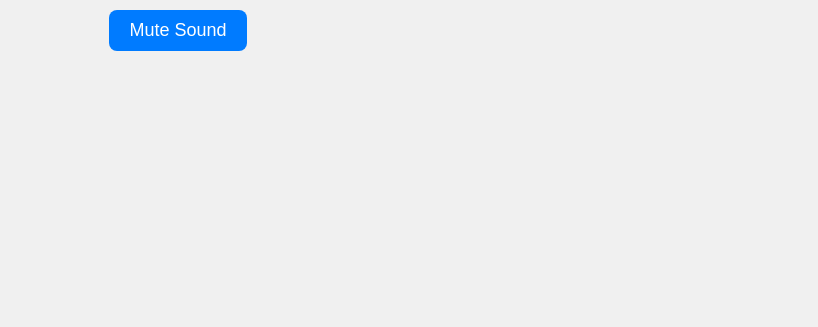
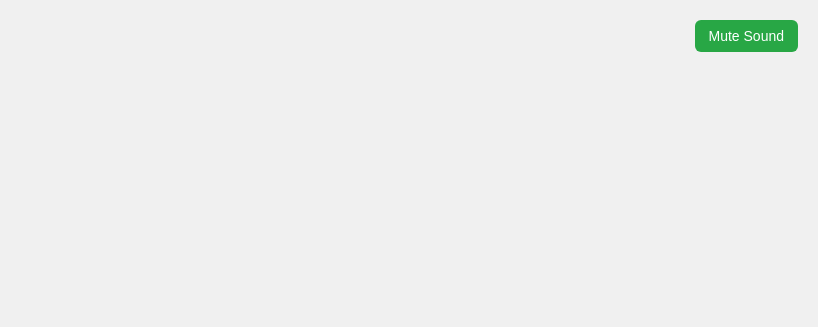
Before and after one commit to Ajju991/Tic-Tac-Toe-, a plain HTML site: page index.html in a window 1280 px wide. Shown: the top 327 px of the page, without its empty margins (462-1280 px from the left). Drawn offline with nearby package versions, Linux system fonts and the light colour scheme.

Commit message:
style.css

```diff
--- a/style.css
+++ b/style.css
@@ -1,5 +1,20 @@
 /* style.css */
-
+#sound-toggle {
+  position: absolute;
+  top: 10px;
+  right: 10px;
+  padding: 8px 14px;
+  font-size: 14px;
+  background-color: #28a745;
+  border: none;
+  border-radius: 6px;
+  color: white;
+  cursor: pointer;
+  z-index: 1000;
+}
+#sound-toggle.muted {
+  background-color: #dc3545;
+}
 body {
   margin: 0;
   font-family: 'Segoe UI', sans-serif;
```
